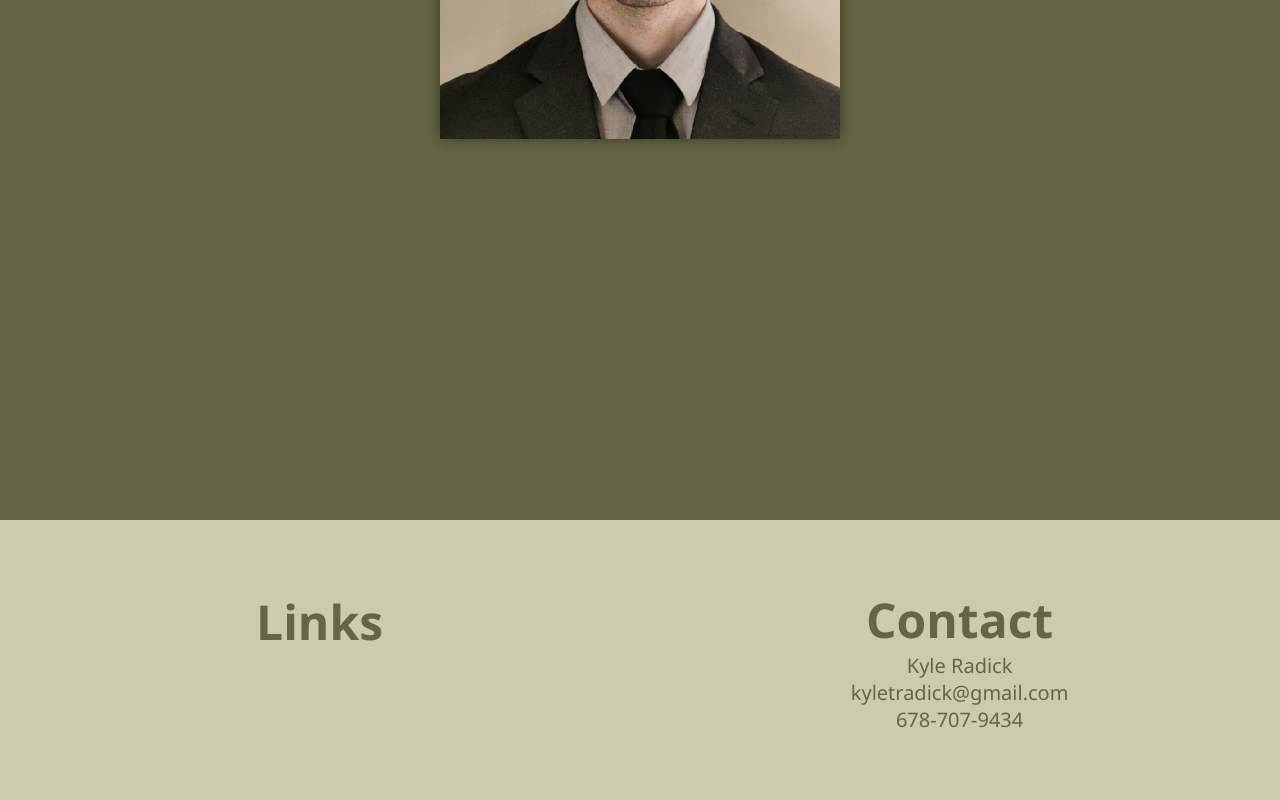
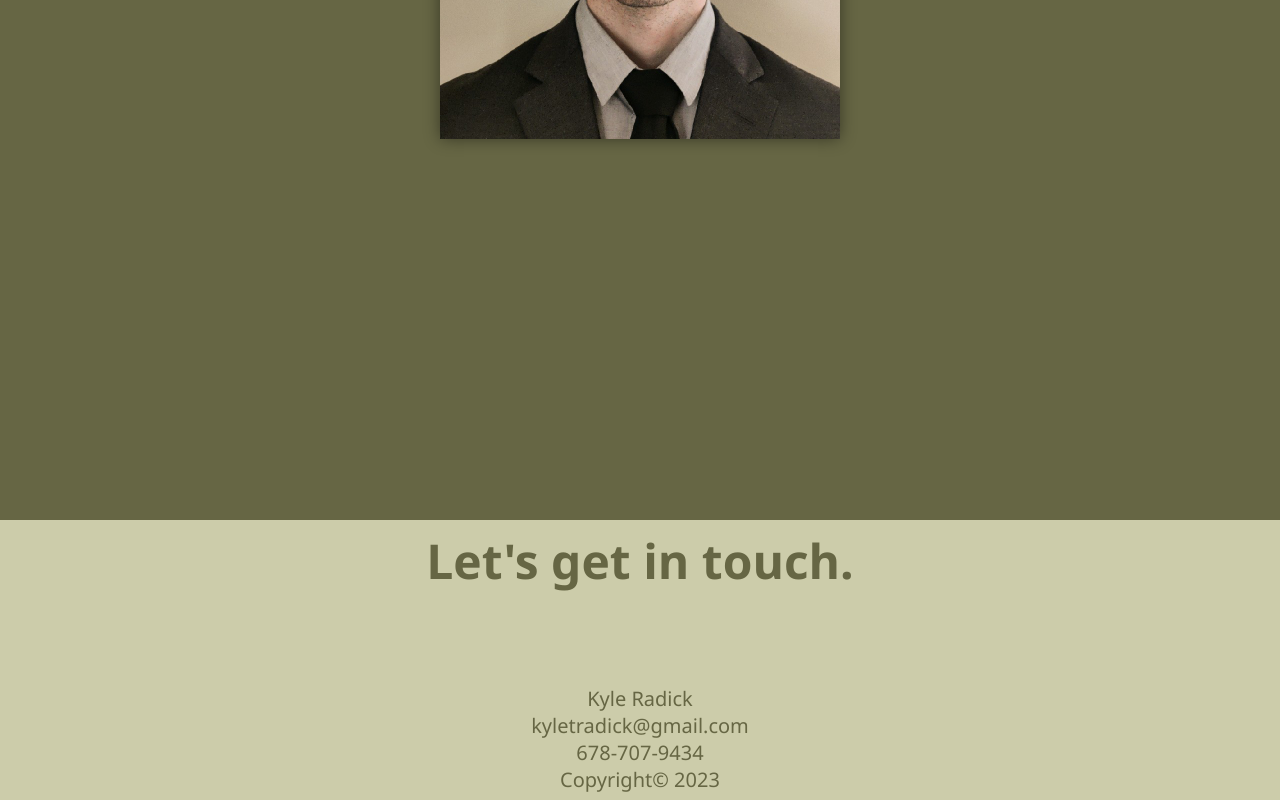
Before and after one commit to kyle-t-r/react-portfolio, a React (Create React App) app: page / in a window 1280 px wide. Shown: the part 723-1523 px from the top of the page. Built offline with nearby package versions, Linux system fonts and the light colour scheme; some icons are missing.

Commit message:
Footer 2.0

```diff
--- a/src/components/footer.css
+++ b/src/components/footer.css
@@ -4,6 +4,7 @@
   display: flex;
   align-items: center;
   justify-content: space-around;
+  flex-direction: column;
 }
 .footer-label {
   font-size: 48px;
--- a/src/components/footer.js
+++ b/src/components/footer.js
@@ -3,7 +3,7 @@ function Footer() {
   return (
     <div class="footer-container">
       <div class="footer-links">
-        <h2 class="footer-label">Links</h2>
+        <h2 class="footer-label">Let's get in touch.</h2>
         <ul>
           <li>
             <a href="#home">
@@ -28,15 +28,22 @@ function Footer() {
               <Icon icon="ant-design:github-outlined" height="72px" />
             </a>
           </li>
+          <li>
+            <a
+              href="mailto:kyletradick@gmail.com"
+              target="_blank"
+              rel="noreferrer"
+            >
+              <Icon icon="mdi:email" height="72px" />
+            </a>
+          </li>
         </ul>
       </div>
       <ul class="footer-contact">
-        <li>
-          <h2 class="footer-label">Contact</h2>
-        </li>
         <li>Kyle Radick</li>
         <li>kyletradick@gmail.com</li>
         <li>678-707-9434</li>
+        <li>Copyright© 2023</li>
       </ul>
     </div>
   );
```
